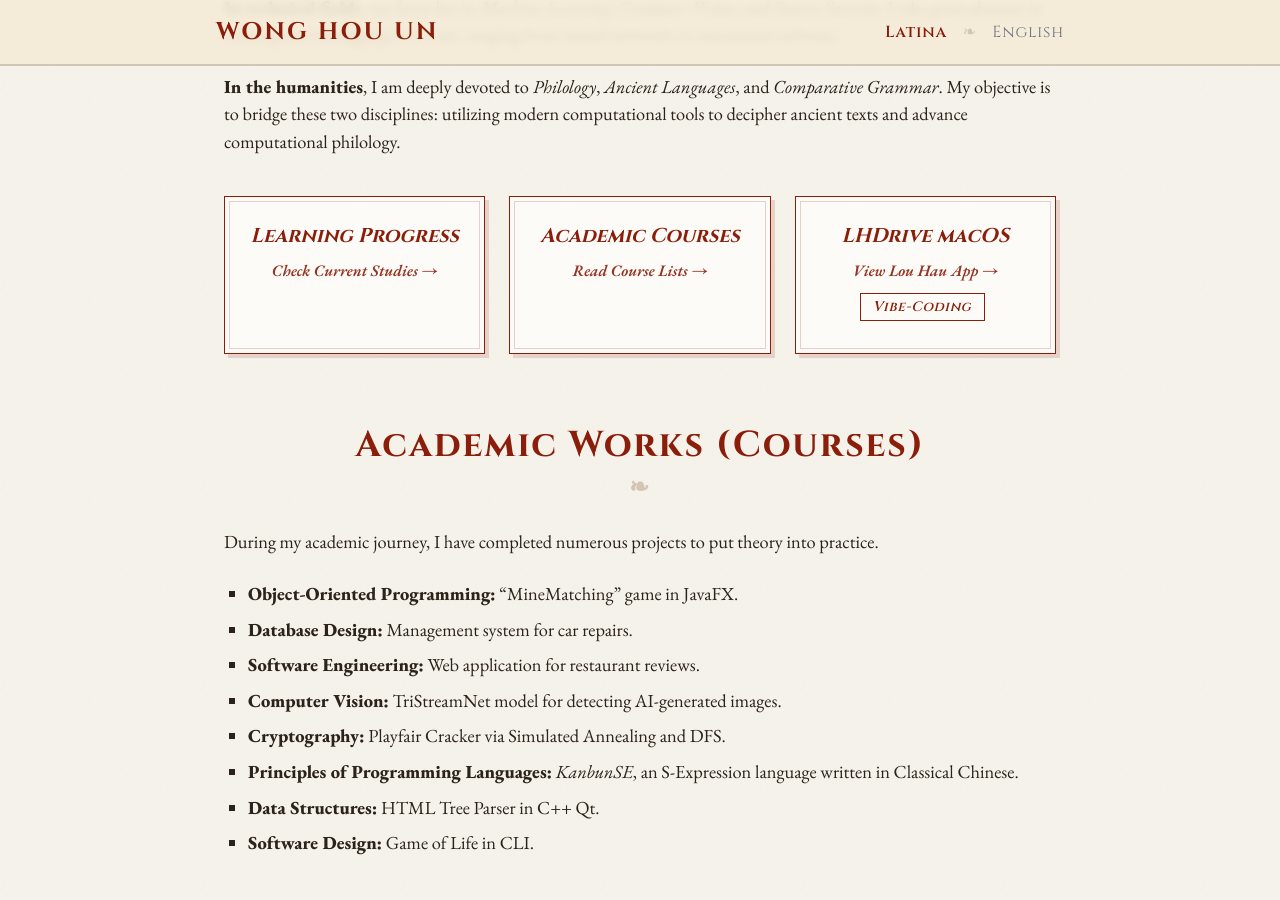
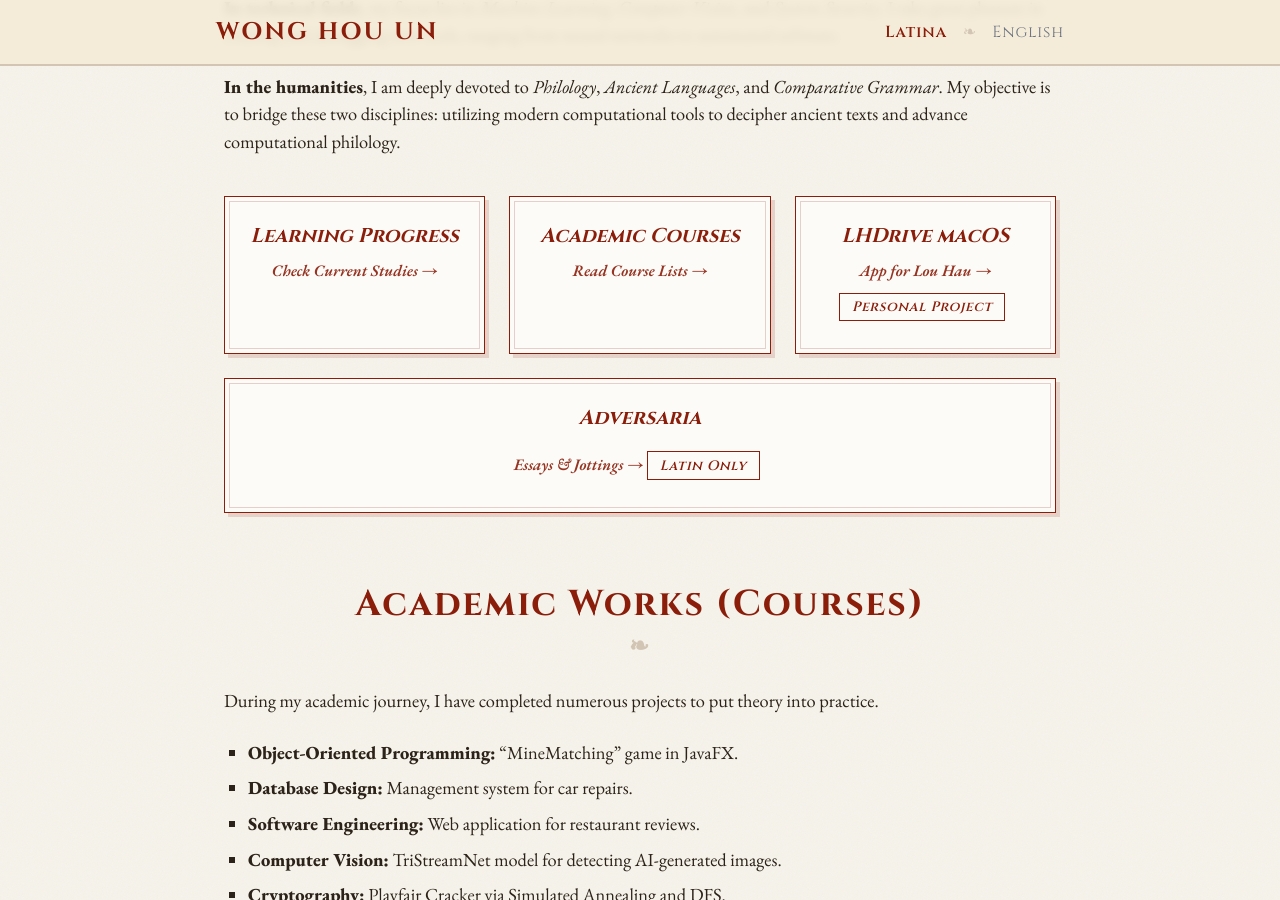
Before and after one commit to Harumoto1103/harumoto1103.github.io, a Jekyll site: the page built from en/index.md, in a window 1280 px wide and 900 px high, scrolled down 860 px. Built offline with Jekyll 4.4.1, drawn with Linux system fonts in a browser that asks for light colours; nearby versions of some CDN libraries.

Commit message:
feat: add Adversaria page with first Latin entry

```diff
--- a/en/index.md
+++ b/en/index.md
@@ -38,10 +38,15 @@ I am a software engineering student hailing from Macau. This origin instilled in
     </a>
     <a href="/lhdrive/" class="card-btn">
         <span class="card-btn-title">LHDrive macOS</span>
-        <span class="card-btn-subtitle">View Lou Hau App &rarr;</span>
-        <span class="badge" style="margin-top: 10px; display: inline-block;">Vibe-Coding</span>
+        <span class="card-btn-subtitle">App for Lou Hau &rarr;</span>
+        <span class="badge" style="margin-top: 10px; display: inline-block;">Personal Project</span>
     </a>
-</div>
+    <a href="/adversaria.html" class="card-btn">
+        <span class="card-btn-title">Adversaria</span>
+        <span class="card-btn-subtitle">Essays & Jottings &rarr;</span>
+        <span class="badge" style="margin-top: 10px; display: inline-block;">Latin Only</span>
+    </a>
+    </div>
 
 ## Academic Works (Courses)
 
```
Also changed, not shown: adversaria.md (added, +28 -0 lines), index.md (+4 -0 lines).
